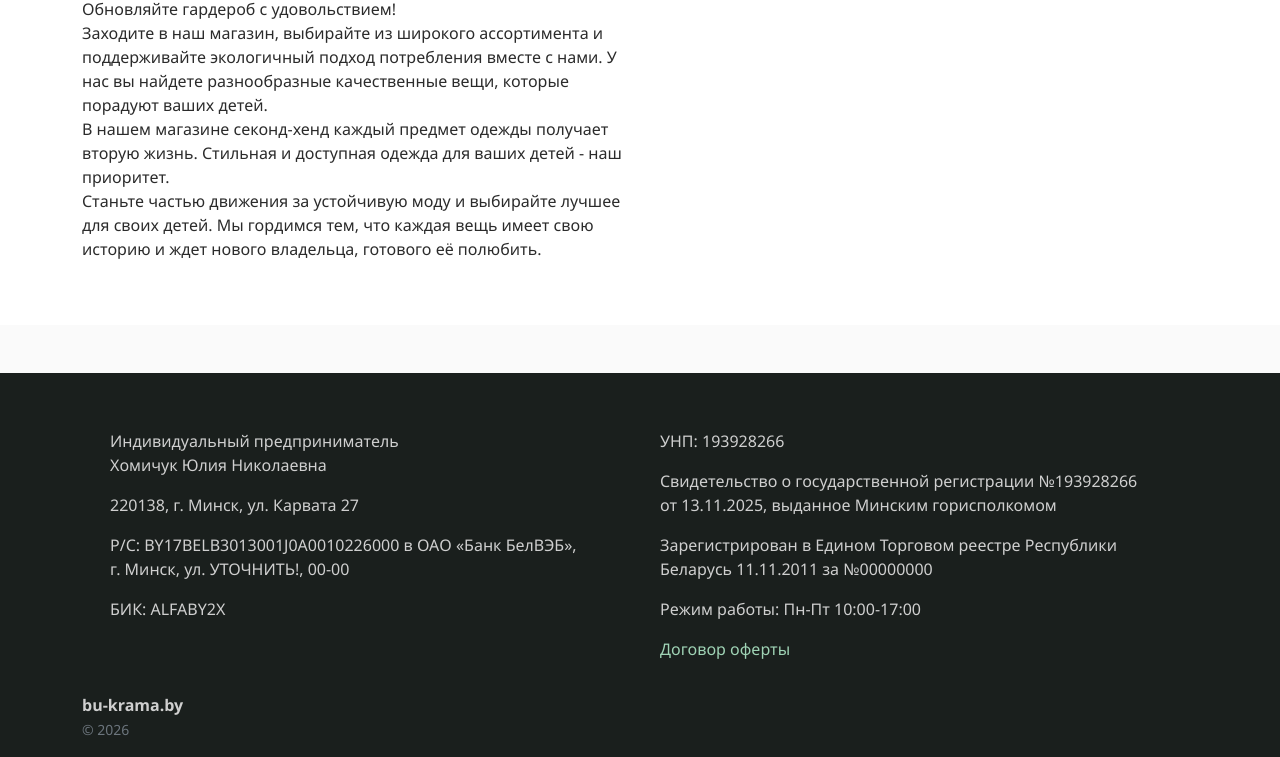
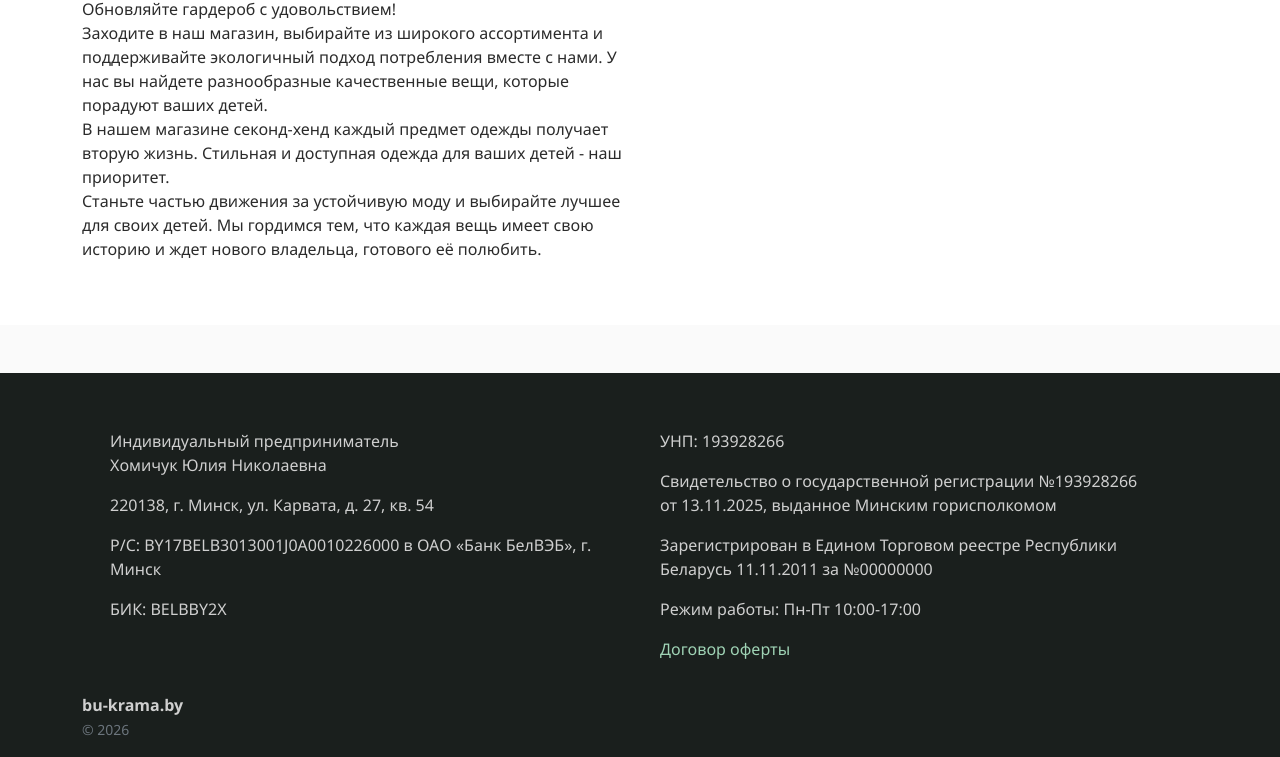
Before and after one commit to krenMaksim/online-store, a plain HTML site: page index.html in a window 1280 px wide. Shown: the part 341-1098 px from the top of the page. Drawn offline with nearby package versions, Linux system fonts and the light colour scheme.

Commit message:
Update footer

```diff
--- a/index.html
+++ b/index.html
@@ -513,9 +513,9 @@ e-mail: yxomichuk@yandex.ru
               <div class="col-lg-6 col-md-6 col-sm-6">
                 <div class="item p-3">
                   <p>Индивидуальный предприниматель <br>Хомичук Юлия Николаевна</p>
-                  <p>220138, г. Минск, ул. Карвата 27</p>
-                  <p>Р/С: BY17BELB3013001J0A0010226000 в ОАО «Банк БелВЭБ», <br>г. Минск, ул. УТОЧНИТЬ!, 00-00</p>
-                  <p>БИК: ALFABY2X</p>
+                  <p>220138, г. Минск, ул. Карвата, д. 27, кв. 54</p>
+                  <p>Р/С: BY17BELB3013001J0A0010226000 в ОАО «Банк БелВЭБ», г. Минск</p>
+                  <p>БИК: BELBBY2X</p>
                 </div>
               </div>
               <div class="col-lg-6 col-md-6 col-sm-6">
```
